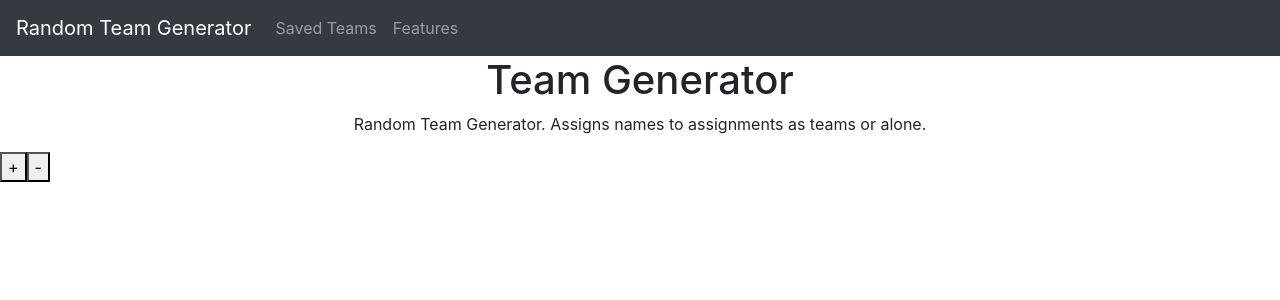
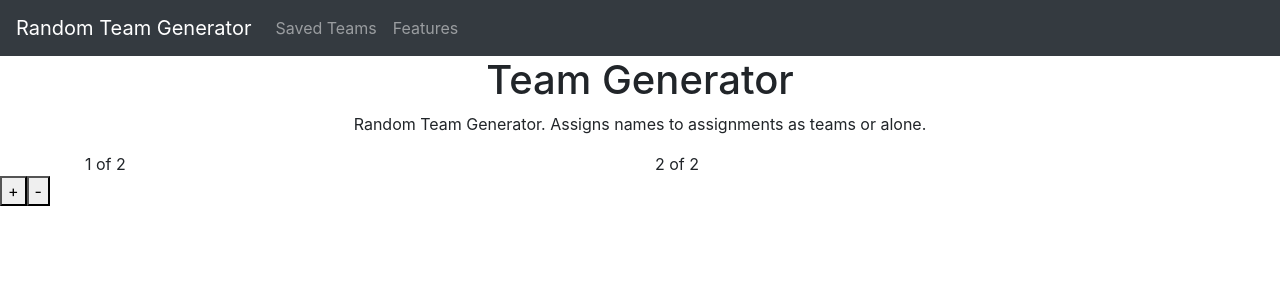
Before and after one commit to skip1113/TeamGenerator, a React (Create React App) app: page / in a window 1280 px wide. Shown: the top 300 px of the page. Built offline with nearby package versions, Linux system fonts and the light colour scheme.

Commit message:
Container row col layout

```diff
--- a/src/components/pages/Home.jsx
+++ b/src/components/pages/Home.jsx
@@ -1,5 +1,8 @@
 import React, { Component } from 'react';
 import { DeleteBtn, AddBtn } from '../buttons/ButtonList';
+import Container from 'react-bootstrap/Container'
+import Row from 'react-bootstrap/Row';
+import Col from 'react-bootstrap/Col';
 
 class Home extends Component {
     state = {
@@ -13,10 +16,16 @@ class Home extends Component {
     };
 
     render() {
-        return(
+        return (
             <div>
-                <AddBtn />
-                <DeleteBtn />
+                <Container>
+                    <Row>
+                        <Col xs={6}>1 of 2</Col>
+                        <Col xs={6}>2 of 2</Col>
+                    </Row>
+                </Container>
+                    <AddBtn />
+                    <DeleteBtn />
             </div>
         )
     }
```
Also changed, not shown: 1 other file (tests, documents, lock files or other folders).
